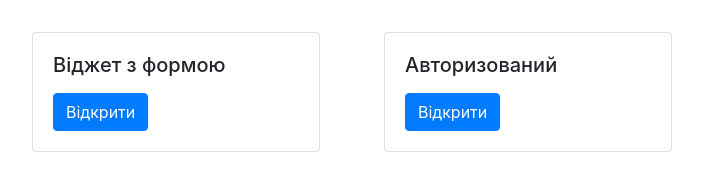
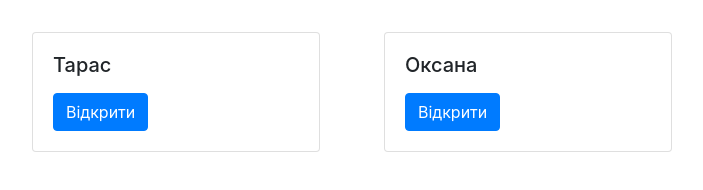
Before and after one commit to vkhomyn95/ErrLiveChatDemo, a plain HTML site: page index.html in a window 1280 px wide. Shown: the whole page, without its empty margins (288-991 px from the left). Drawn offline with nearby package versions, Linux system fonts and the light colour scheme.

Commit message:
Update index.html

```diff
--- a/index.html
+++ b/index.html
@@ -10,15 +10,15 @@
 		<div class="card" style="width: 18rem;">
 
 		  <div class="card-body">
-		    <h5 class="card-title">Віджет з формою</h5>
+		    <h5 class="card-title">Тарас</h5>
 		    <p class="card-text"></p>
-		    <a href="form.html" class="btn btn-primary">Відкрити</a>
+		    <a href="taras.html" class="btn btn-primary">Відкрити</a>
 		  </div>
 		</div>
 		<div class="card" style="width: 18rem;">
 
 		  <div class="card-body">
-		    <h5 class="card-title">Авторизований</h5>
+		    <h5 class="card-title">Оксана</h5>
 		    <p class="card-text"></p>
 		    <a href="auth.html" class="btn btn-primary">Відкрити</a>
 		  </div>
```
